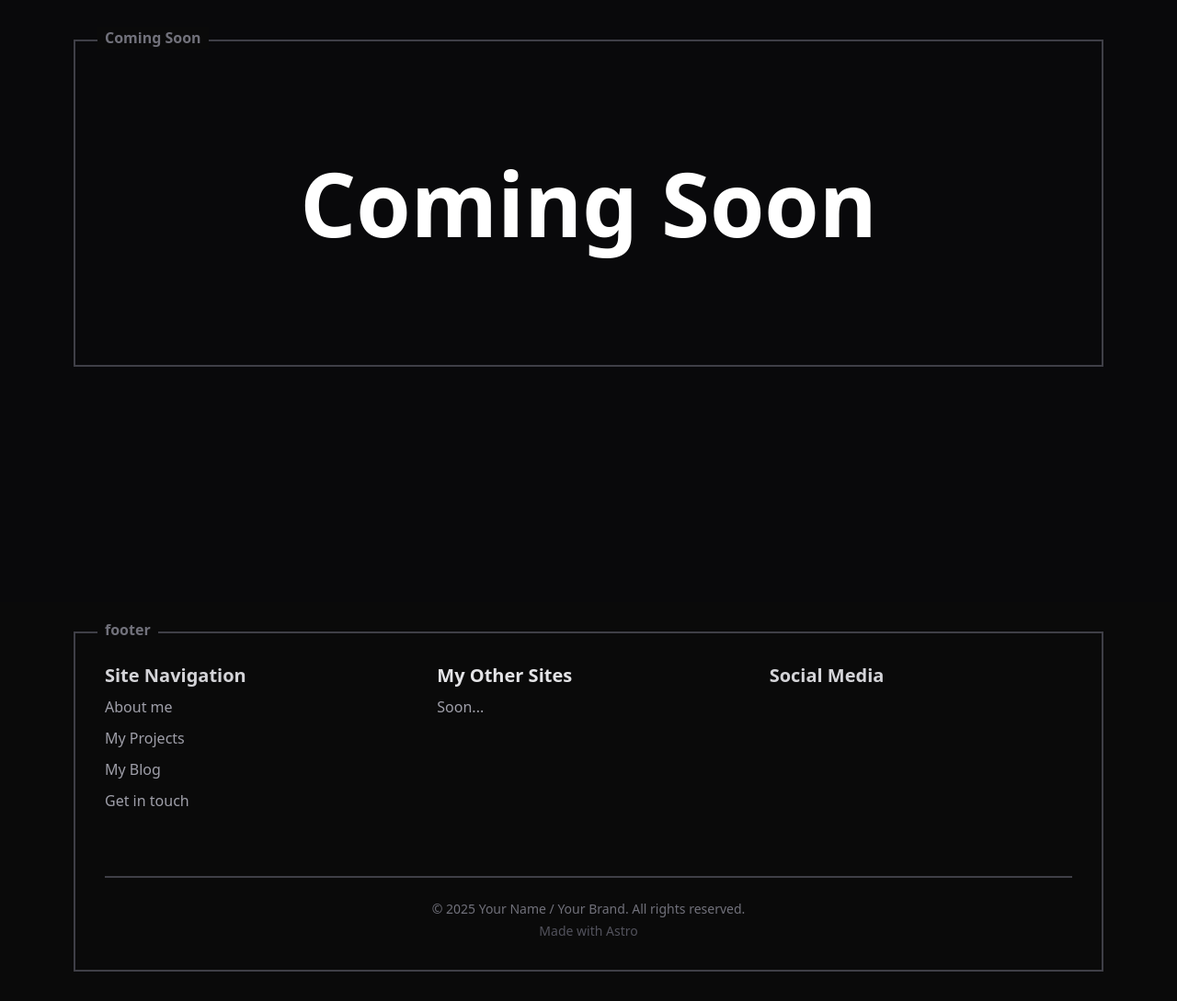
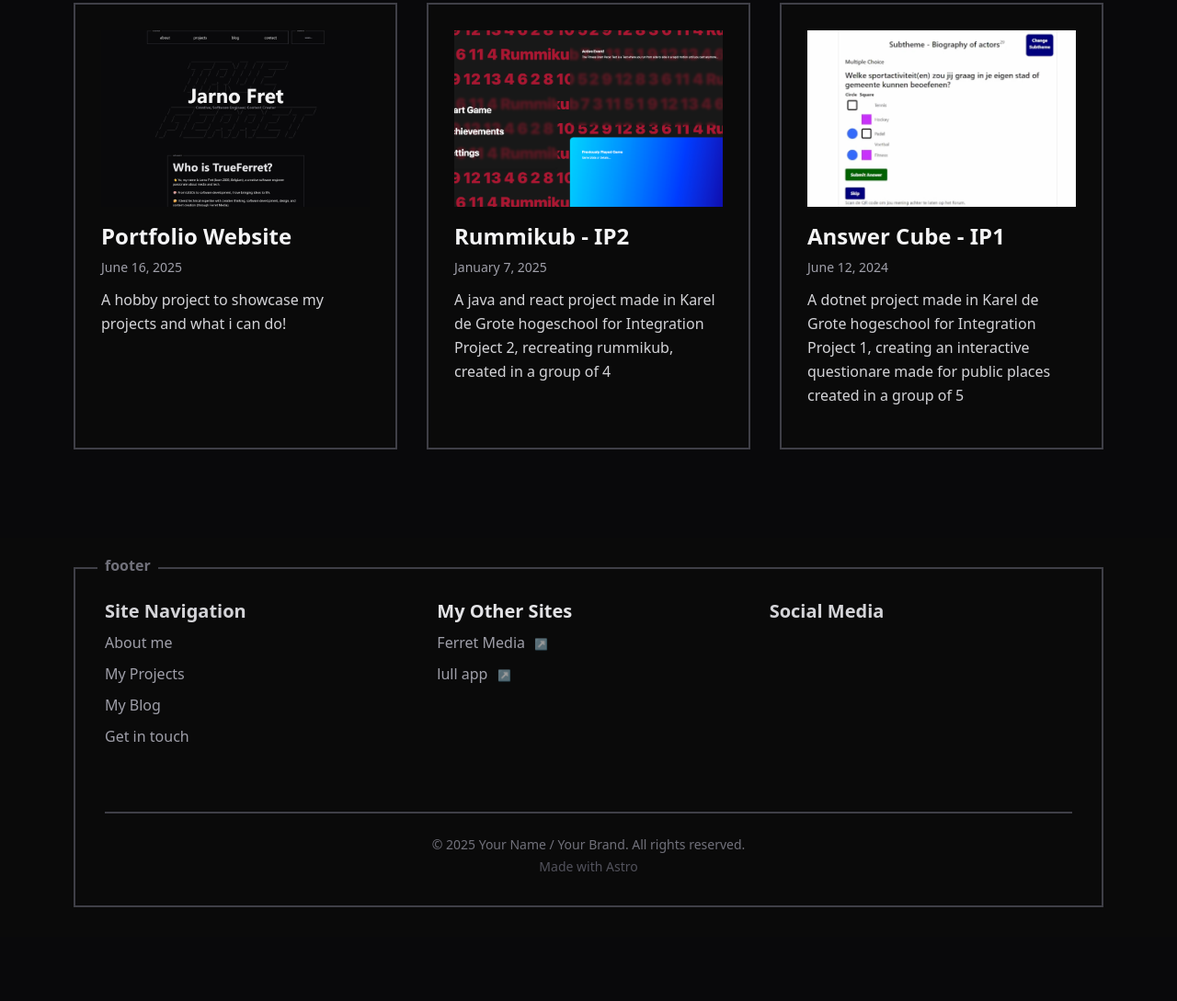
Before and after one commit to TheTrueFerret/portfolio-website, an Astro site: page /projects in a window 1280 px wide. Shown: the part 321-1410 px from the top of the page at 92% size. After the commit the page ends 1340 px from the top, so only its background shows below. Built offline with nearby package versions, Linux system fonts and the light colour scheme; Astro itself is replaced by a stand-in of ours; some icons are missing; what @iconify/tailwind4 would draw is missing.

Commit message:
tweaks: added an extra education item and a more small tweaks

```diff
--- a/src/components/Footer.astro
+++ b/src/components/Footer.astro
@@ -1,5 +1,5 @@
 ---
-import { Icon } from 'astro-icon/components'
+import { Icon } from "astro-icon/components";
 
 const currentYear = new Date().getFullYear();
 
@@ -12,9 +12,12 @@ const navLinks = [
 
 const otherWebsites = [
   {
-    href: "",
-    text: "Soon...",
-    target: "",
+    href: "https://ferret.media",
+    text: "Ferret Media",
+  },
+  {
+    href: "https://lull-app.com",
+    text: "lull app",
   },
 ];
 ---
@@ -62,23 +65,14 @@ const otherWebsites = [
                 <li>
                   <a
                     href={site.href}
-                    target={site.target || "_self"}
-                    rel={
-                      site.target === "_blank"
-                        ? "noopener noreferrer"
-                        : undefined
-                    }
+                    target="_blank"
+                    rel="noopener noreferrer"
                     class="text-zinc-400 hover:text-zinc-100 text-md"
                   >
                     {site.text}
-                    {site.target === "_blank" && (
-                      <span
-                        class="ml-1.5 text-xs opacity-60"
-                        aria-hidden="true"
-                      >
+                    <span class="ml-1.5 text-xs opacity-60" aria-hidden="true">
                       ↗
                     </span>
-                    )}
                   </a>
                 </li>
               ))
--- a/src/components/ProjectItem.astro
+++ b/src/components/ProjectItem.astro
@@ -1,9 +1,9 @@
 ---
 import { Image } from "astro:assets";
-import type { CollectionEntry } from 'astro:content';
+import type { CollectionEntry } from "astro:content";
 
 export interface ExperienceItemProps {
-  projectItem: CollectionEntry<'projects'>;
+  projectItem: CollectionEntry<"projects">;
   imageSrc: ImageMetadata | null;
 }
 
@@ -13,7 +13,12 @@ const { projectItem, imageSrc } = Astro.props;
 <li
   class="bg-neutral-950 border-2 border-zinc-700 hover:border-zinc-400 hover:shadow-xl flex flex-col"
 >
-  <a href={projectItem.data.projectUrl} class="block p-6 flex-grow">
+  <a
+    href={projectItem.data.projectUrl}
+    target="_blank"
+    rel="noopener noreferrer"
+    class="block p-7 flex-grow"
+  >
     {
       projectItem.data.imageUrl && imageSrc && (
         <Image
@@ -25,9 +30,7 @@ const { projectItem, imageSrc } = Astro.props;
         />
       )
     }
-    <h3
-      class="text-xl sm:text-2xl font-semibold text-zinc-100 mb-2"
-    >
+    <h3 class="text-xl sm:text-2xl font-semibold text-zinc-100 mb-2">
       {projectItem.data.title}
     </h3>
     <p class="text-zinc-400 text-sm mb-3">
@@ -42,8 +45,6 @@ const { projectItem, imageSrc } = Astro.props;
     <p class="text-zinc-300 mb-4 text-base leading-relaxed flex-grow">
       {projectItem.data.description}
     </p>
-    <div class="mt-auto">
-
-    </div>
+    <div class="mt-auto"></div>
   </a>
 </li>
--- a/src/data/experience/education.json
+++ b/src/data/experience/education.json
@@ -3,9 +3,18 @@
     "company": "Karel de Grote Hogeschool",
     "image": "/assets/images/kdg-logo.png",
     "title": "Professional Bachelor:\n Applied Computer Science",
-    "date": "2021 - 2025",
+    "date": "september 2021 - september 2025",
     "description": "",
     "order": 1,
+    "isWork": false
+  },
+  {
+    "company": "Vrij Technisch Instituut",
+    "image": "/assets/images/VTI-Logo.png",
+    "title": "Secondary Education:\n Electrical Installation Techniques",
+    "date": "september, 2015 - june 2021",
+    "description": "",
+    "order": 2,
     "isWork": false
   },
   {
@@ -14,7 +23,7 @@
     "title": "CSS Course Certificate",
     "date": "march 2018",
     "description": "",
-    "order": 2,
+    "order": 3,
     "isWork": false
   },
   {
@@ -23,7 +32,7 @@
     "title": "HTML Course Certificate",
     "date": "april 2017",
     "description": "",
-    "order": 3,
+    "order": 4,
     "isWork": false
   }
 ]
--- a/src/data/projects/answercube.md
+++ b/src/data/projects/answercube.md
@@ -1,12 +1,12 @@
 ---
 title: "Answer Cube - IP1"
 description: "A dotnet project made in Karel de Grote hogeschool for Integration Project 1, creating an interactive questionare made for public places created in a group of 5"
-date: 2025-06-16
+date: 2024-06-12
 tags: ["dotnet", "Web Development", "Typescript"]
 imageUrl: "/assets/images/projects/answercube.png"
 projectUrl: "https://github.com/thetrueferret/IP1-AnswerCube-2023-2024"
 published: true
-order: 2
+order: 3
 featured: true
 ---
 
--- a/src/data/projects/rummikub.md
+++ b/src/data/projects/rummikub.md
@@ -1,12 +1,12 @@
 ---
 title: "Rummikub - IP2"
 description: "A java and react project made in Karel de Grote hogeschool for Integration Project 2, recreating rummikub, created in a group of 4"
-date: 2025-06-16
+date: 2025-01-07
 tags: ["Java", "Web Development", "Typescript", "React"]
 imageUrl: "/assets/images/projects/rummikub.png"
 projectUrl: "https://github.com/thetrueferret/IP2-Back-End-2024-2025"
 published: true
-order: 3
+order: 2
 featured: true
 ---
 
--- a/src/pages/projects.astro
+++ b/src/pages/projects.astro
@@ -1,5 +1,5 @@
 ---
-import ComingSoon from '../components/ComingSoon.astro';
+import FeaturedProjectList from '../components/FeaturedProjectList.astro';
 import Layout from '../layouts/Layout.astro';
 
 const pageTitle = 'TrueFerret.dev | Projects';
@@ -7,5 +7,5 @@ const pageTitle = 'TrueFerret.dev | Projects';
 
 
 <Layout pageTitle={pageTitle}>
-  <ComingSoon />
+  <FeaturedProjectList />
 </Layout>
```
Also changed, not shown: src/assets/images/VTI-Logo.png (added). Lines whose indentation alone changed are shown as unchanged.
